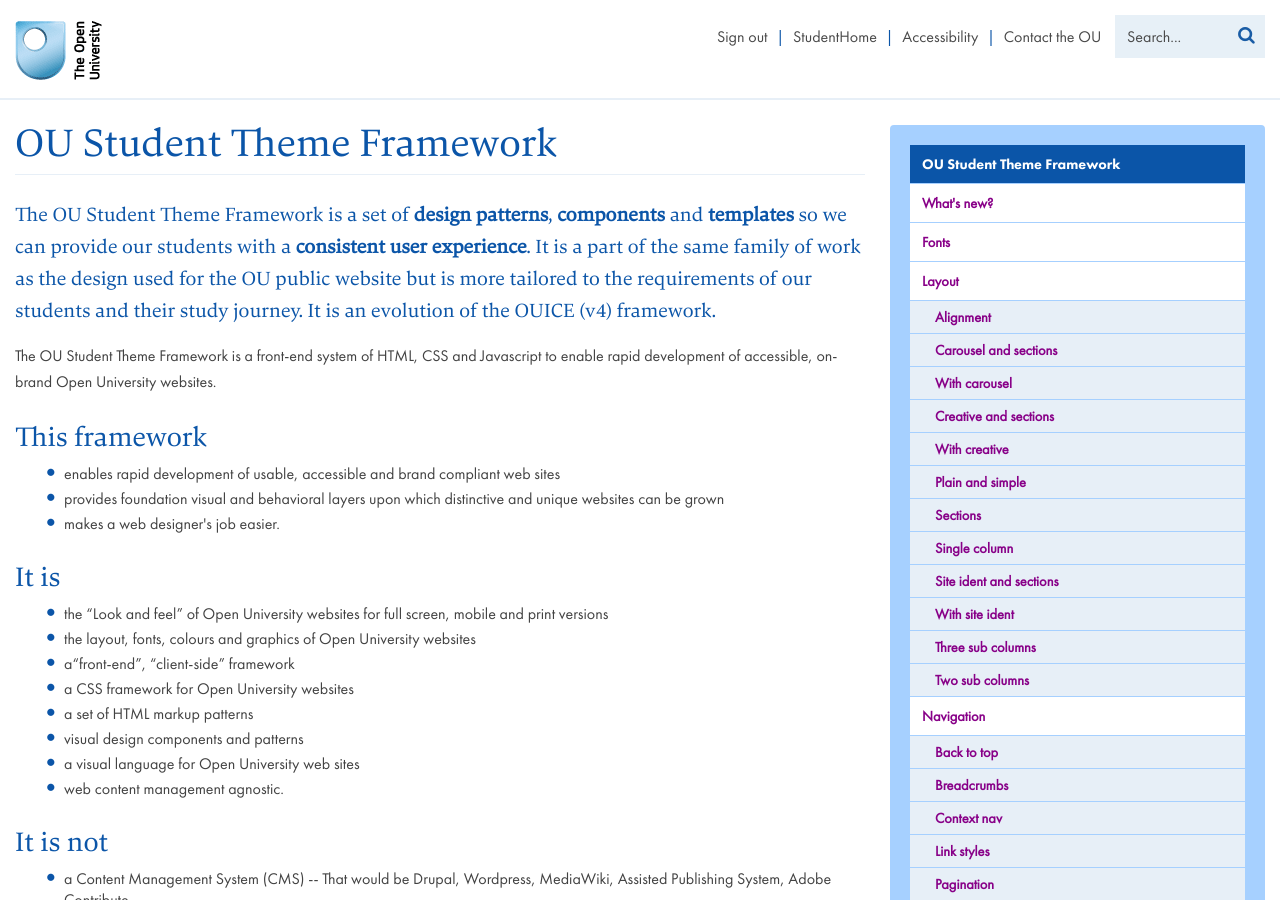
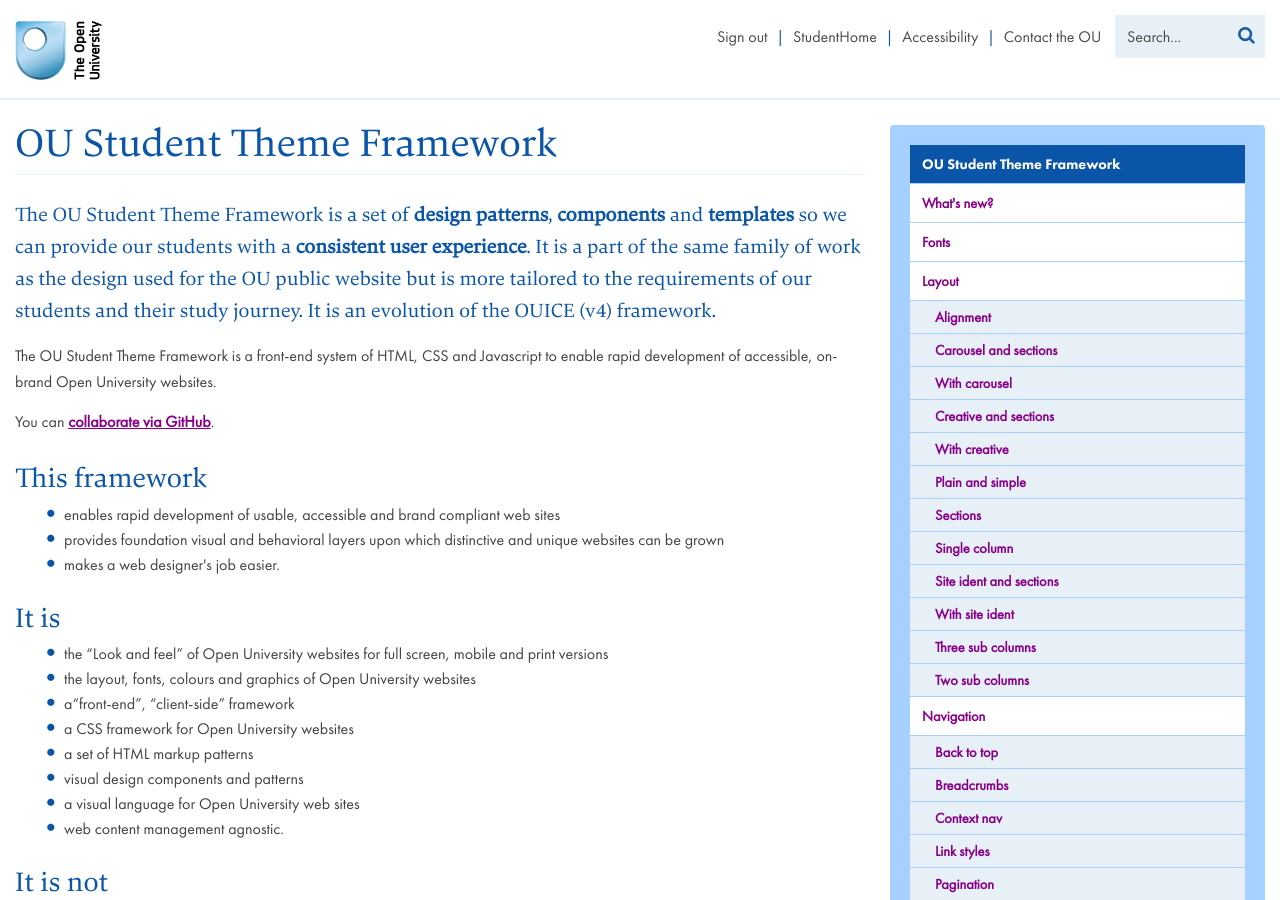
Before and after one commit to the-open-university/student-theme-framework, a Jekyll site: the page built from index.html, in a window 1280 px wide and 900 px high. Built offline with Jekyll 4.4.1, drawn with Linux system fonts in a browser that asks for light colours; nearby versions of some CDN libraries.

Commit message:
added a link to the github repository to the meta site

```diff
--- a/index.html
+++ b/index.html
@@ -25,6 +25,8 @@ order: 10
 <p class="ou-introduction">The OU Student Theme Framework is a set of <strong> design patterns</strong>, <strong>components</strong> and <strong>templates</strong> so we can provide our students with a <strong>consistent user experience</strong>. It is a part of the same family of work as the design used for the OU public website but is more tailored to the requirements of our students and their study journey. It is an evolution of the OUICE (v4) framework.</p>
 
 <p>The OU Student Theme Framework is a front-end system of HTML, CSS and Javascript to enable rapid development of accessible, on-brand Open University websites.</p>
+
+<p>You can <a href="https://github.com/sleicester/student-theme-framework">collaborate via GitHub</a>.</p>
 
 <h2>This framework</h2>
 
```
